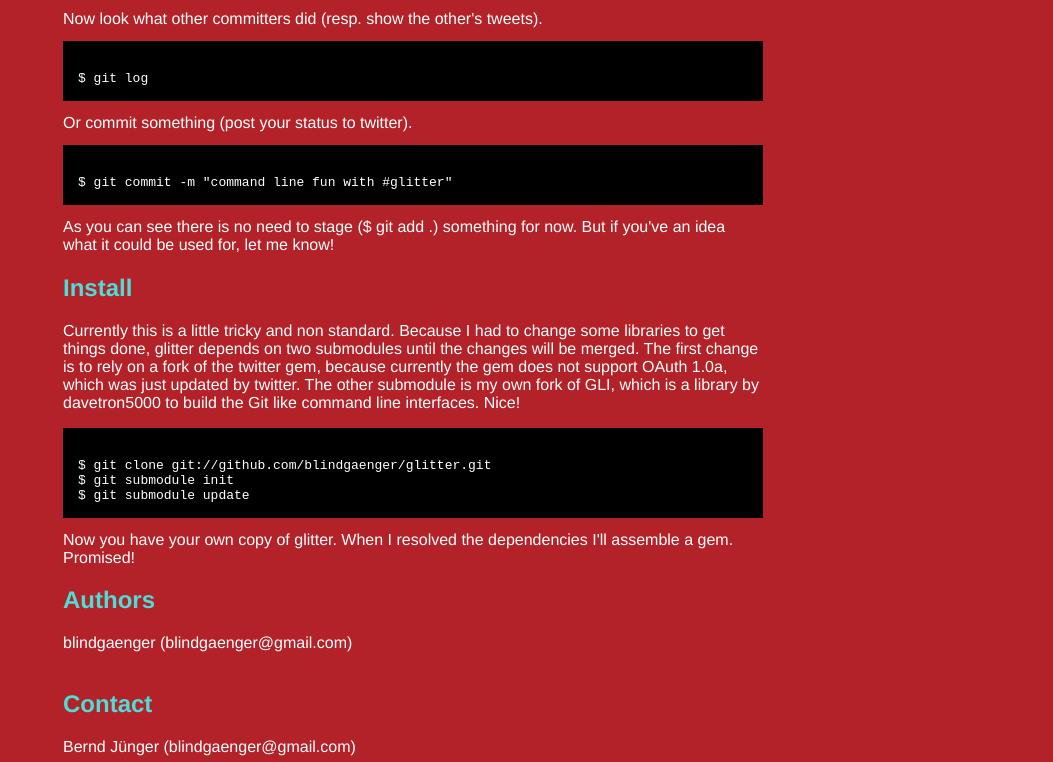
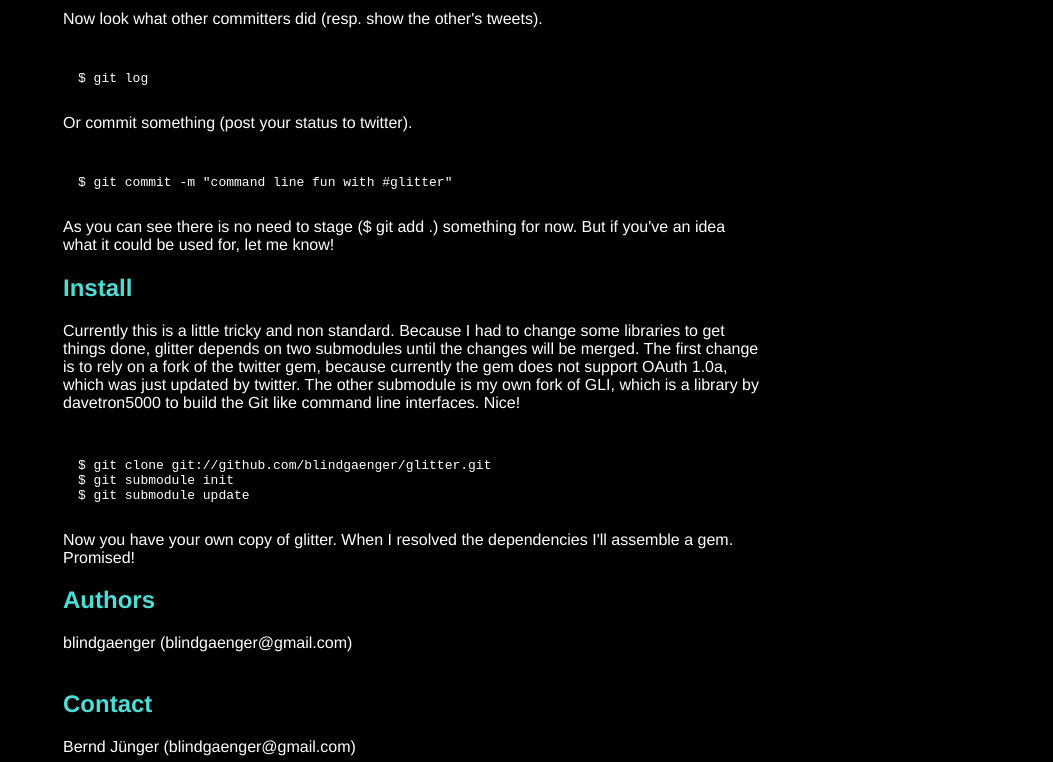
Before and after one commit to blindgaenger/glitter, a plain HTML site: page index.html in a window 1280 px wide. Shown: the part 344-1106 px from the top of the page, without its empty margins (227-1280 px from the left). Drawn offline with Linux system fonts and the light colour scheme.

Commit message:
no ruby red … argh!

```diff
--- a/index.html
+++ b/index.html
@@ -10,7 +10,7 @@
 	<style type="text/css">
 		body {
   		margin-top: 1.0em;
-  		background-color: #b42229;
+  		background-color: #000000;
 		  font-family: "helvetica";
   		color: #ffffff;
     }
```
